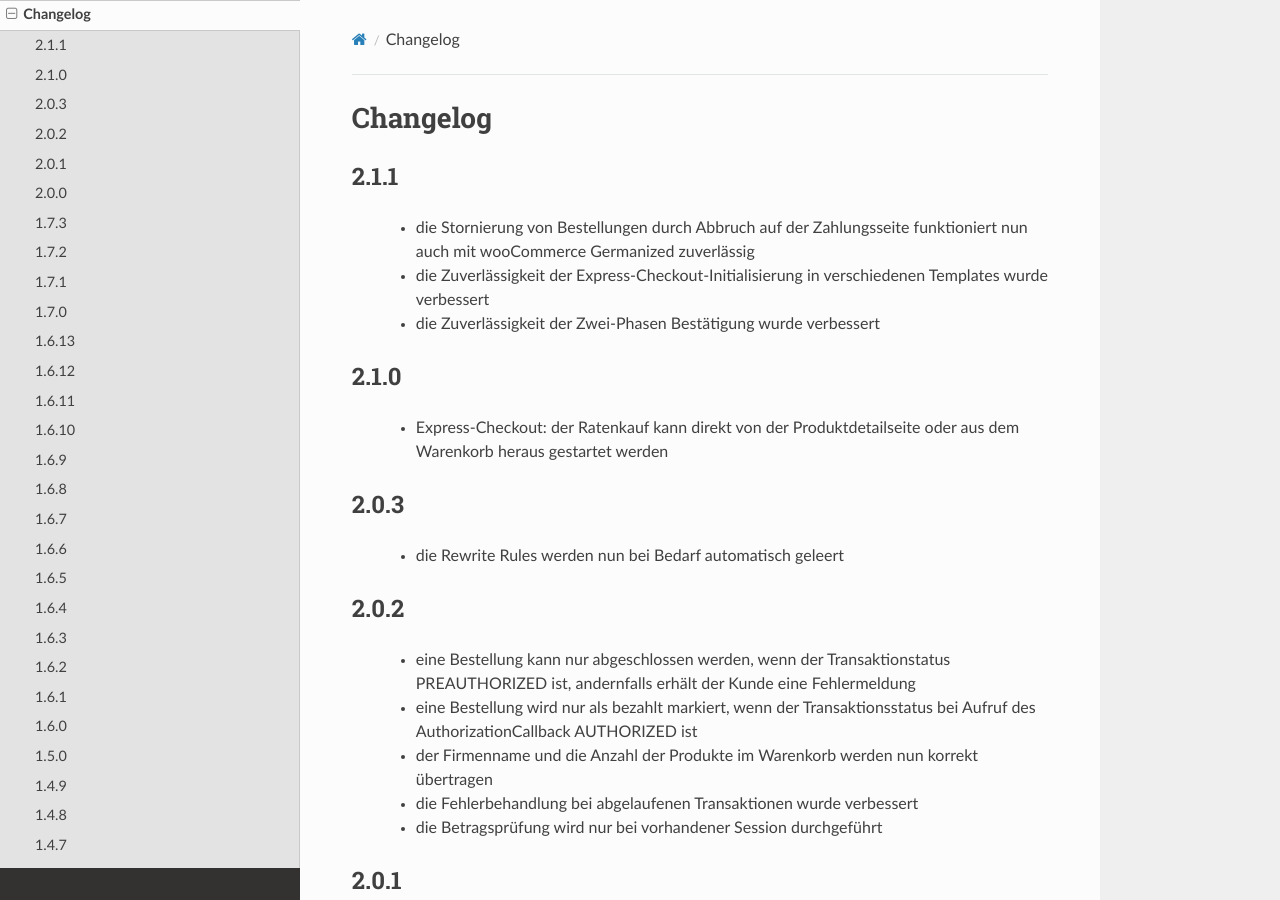
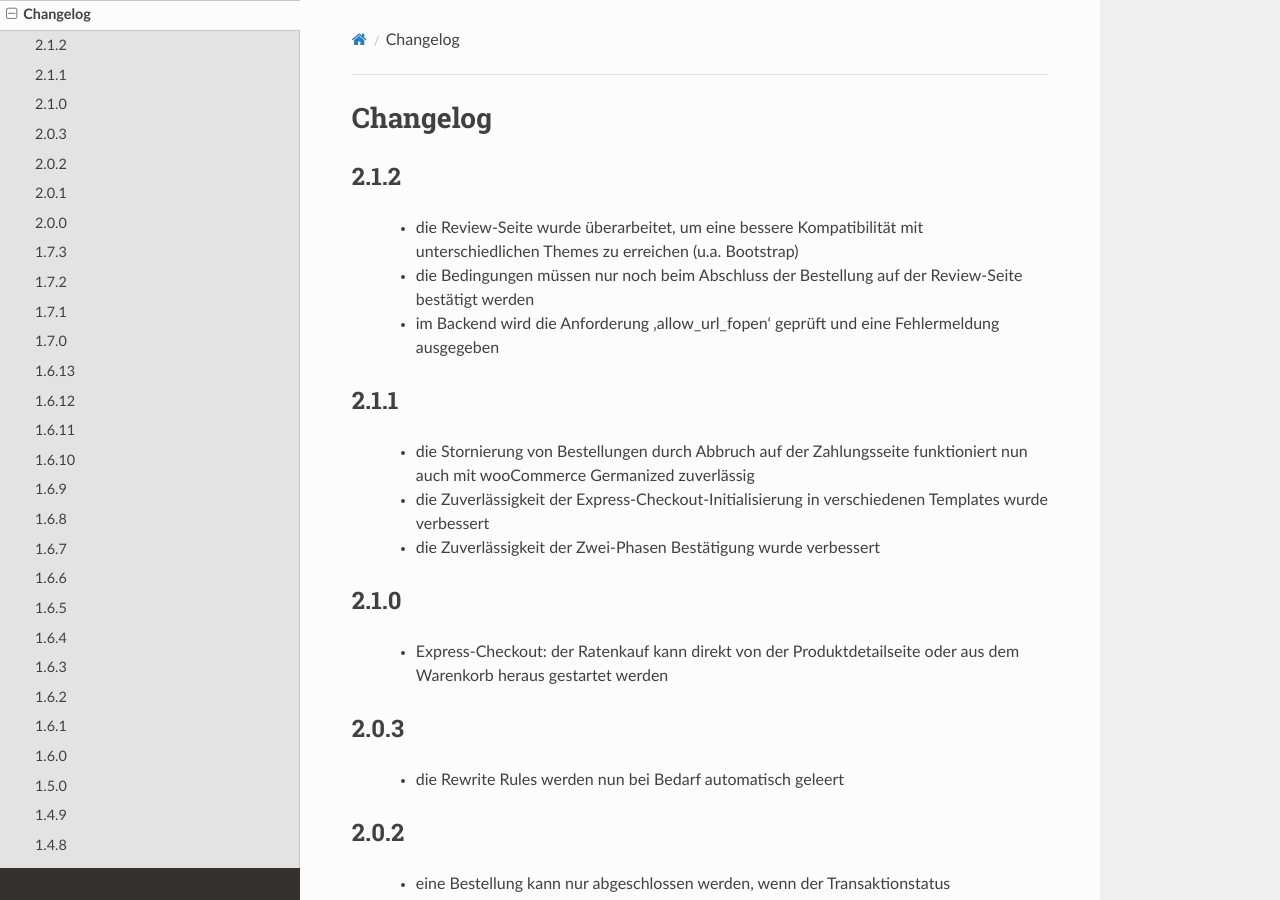
Before and after one commit to teambank/ratenkaufbyeasycredit-plugin-woocommerce, a Sphinx documentation site: the page built from docs/source/changelog.rst, in a window 1280 px wide and 900 px high. Built offline with Sphinx 7.4.7 and the Read the Docs theme 2.0.0, drawn with Linux system fonts in a browser that asks for light colours.

Commit message:
update docs & changelog

```diff
--- a/docs/source/changelog.rst
+++ b/docs/source/changelog.rst
@@ -1,5 +1,12 @@
 Changelog
 =========
+
+2.1.2
+-----
+
+- die Review-Seite wurde überarbeitet, um eine bessere Kompatibilität mit unterschiedlichen Themes zu erreichen (u.a. Bootstrap)
+- die Bedingungen müssen nur noch beim Abschluss der Bestellung auf der Review-Seite bestätigt werden
+- im Backend wird die Anforderung 'allow_url_fopen' geprüft und eine Fehlermeldung ausgegeben
 
 2.1.1
 -----
--- a/docs/source/conf.py
+++ b/docs/source/conf.py
@@ -26,7 +26,7 @@ author = u'Teambank AG'
 # The short X.Y version
 version = u''
 # The full version, including alpha/beta/rc tags
-release = u'2.1.1'
+release = u'2.1.2'
 
 # -- General configuration ---------------------------------------------------
 
--- a/docs/source/requirements.rst
+++ b/docs/source/requirements.rst
@@ -15,6 +15,8 @@ Das Plugin hat neben WooCommerce keine weiteren Abhängigkeiten. Es wurde für d
 
 * wooCommerce > 3.0.0
 * Wordpress > 5.0
+
+PHP 5.6 wird bis maximal v1.7.2 unterstützt. Ab v2.0.0 des Plugins ist mindestens PHP 7.0 erforderlich.
 
 Zugangsdaten für "easyCredit-Ratenkauf"
 ------------------------------------------
```
Also changed, not shown: 3 other files.
